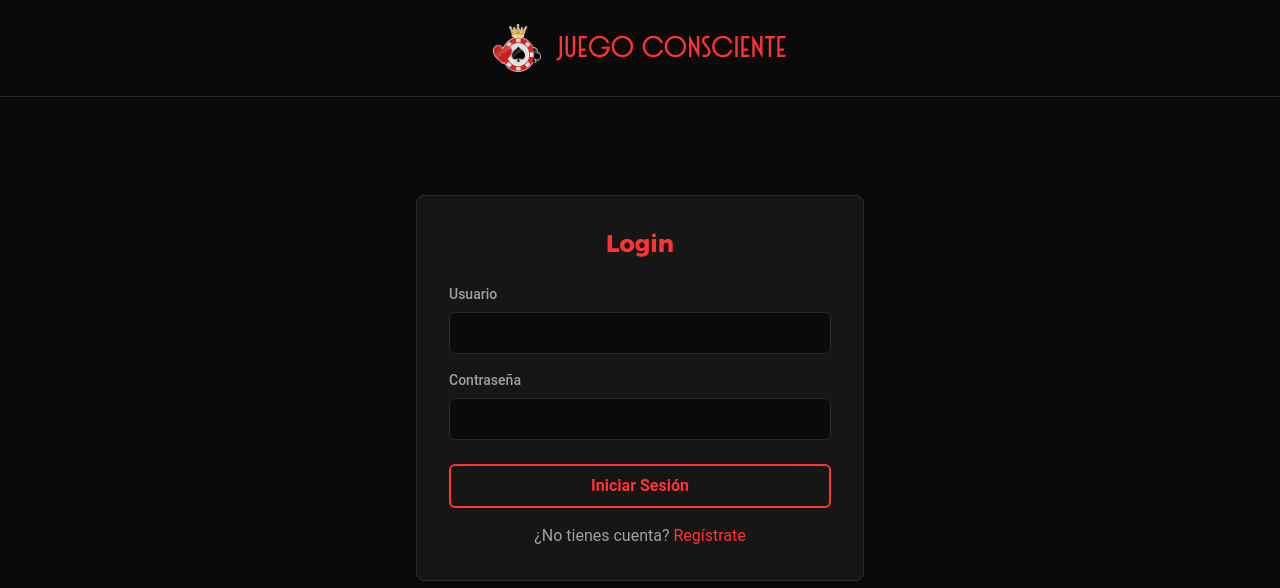
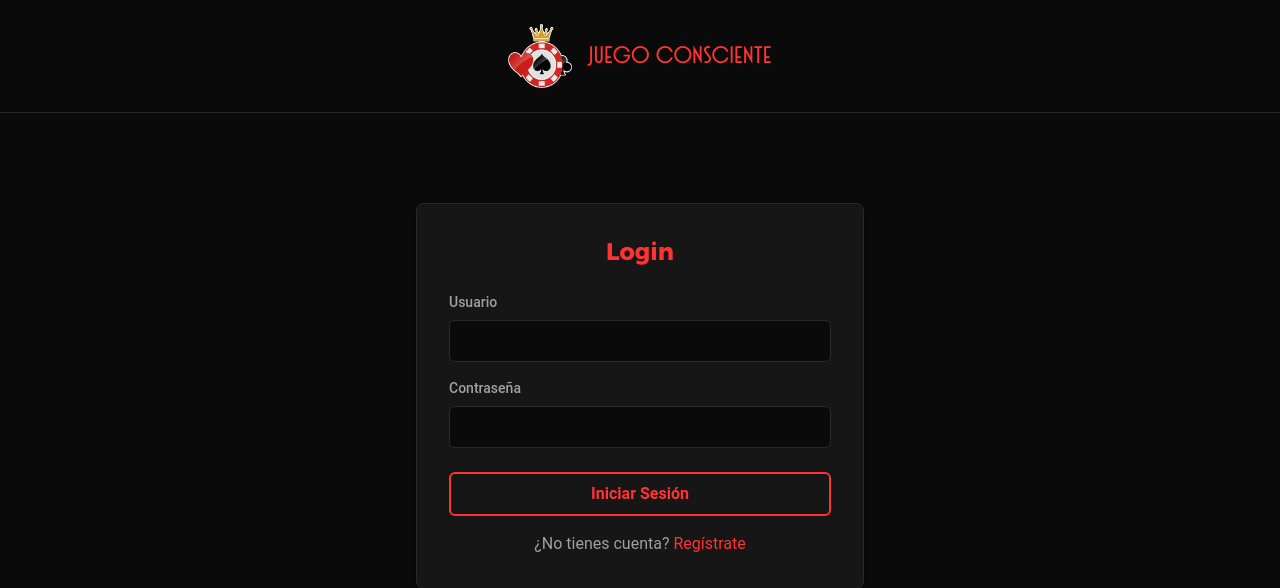
Before and after one commit to POLA-LCS/juego-consciente, a PHP site: page / in a window 1280 px wide. Shown: the top 588 px of the page. Run offline with PHP 8.4, Linux system fonts and the light colour scheme; some libraries are stand-ins or nearby versions; some web fonts are replaced.

Commit message:
prompt: Aumenta el tamaño del logo en el header, también añade que el anchor que los contiene los tenga centrados verticalmente, el logo debe de ser mas grande que el titulo en altura. - Haz mas grande el titulo y mas pequeño el logo de account, además haz que cuando se hace hover al account no tenga este circulo azul raro.

```diff
--- a/app/views/partials/header.php
+++ b/app/views/partials/header.php
@@ -1,10 +1,10 @@
 <header class="bg-[var(--color-header-bg)] text-white py-4 px-6 border-b border-[var(--color-border)] flex justify-between items-center">
     <a href="?page=dashboard" class="flex items-center gap-4 group">
-        <img src="/ludopatia/public/assets/images/logo.png" alt="Logo" class="h-12 w-12">
-        <h1 class="text-3xl text-[var(--color-primary)] group-hover:text-[var(--color-primary-hover)] transition-colors" style="font-family: 'Grand Casino', sans-serif;">Juego Consciente</h1>
+        <img src="/ludopatia/public/assets/images/logo.png" alt="Logo" class="h-16 w-16">
+        <h1 class="text-2xl text-[var(--color-primary)] group-hover:text-[var(--color-primary-hover)] transition-colors" style="font-family: 'Grand Casino', sans-serif;">Juego Consciente</h1>
     </a>
     <button id="openUserSidebar" class="text-[var(--color-text-base)] hover:text-[var(--color-primary)] focus:outline-none transition-colors p-1 rounded-full hover:bg-gray-700">
-        <svg class="h-12 w-12" xmlns="http://www.w3.org/2000/svg" fill="none" viewBox="0 0 24 24" stroke="currentColor">
+        <svg class="h-16 w-16" xmlns="http://www.w3.org/2000/svg" fill="none" viewBox="0 0 24 24" stroke="currentColor">
             <path stroke-linecap="round" stroke-linejoin="round" stroke-width="2" d="M5.121 17.804A13.937 13.937 0 0112 16c2.5 0 4.847.655 6.879 1.804M15 10a3 3 0 11-6 0 3 3 0 016 0zm6 2a9 9 0 11-18 0 9 9 0 0118 0z" />
         </svg>
     </button>
--- a/app/views/partials/header_auth.php
+++ b/app/views/partials/header_auth.php
@@ -1,8 +1,8 @@
 <header class="bg-[var(--color-header-bg)] text-white py-6 px-6 border-b border-[var(--color-border)]">
     <div class="container mx-auto flex justify-center">
         <a href="?page=login" class="flex items-center gap-4 group">
-            <img src="/ludopatia/public/assets/images/logo.png" alt="Logo" class="h-12 w-12">
-            <h1 class="text-3xl text-[var(--color-primary)] group-hover:text-[var(--color-primary-hover)] transition-colors" style="font-family: 'Grand Casino', sans-serif;">Juego Consciente</h1>
+            <img src="/ludopatia/public/assets/images/logo.png" alt="Logo" class="h-16 w-16">
+            <h1 class="text-2xl text-[var(--color-primary)] group-hover:text-[var(--color-primary-hover)] transition-colors" style="font-family: 'Grand Casino', sans-serif;">Juego Consciente</h1>
         </a>
     </div>
 </header>
```
